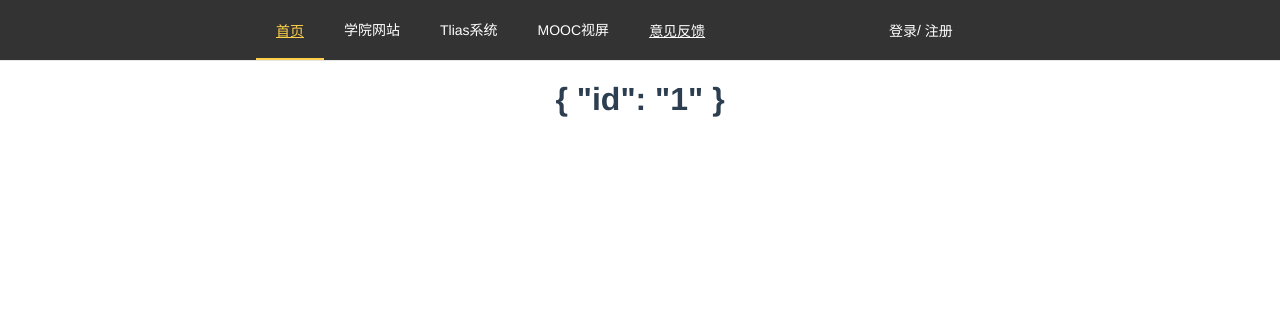
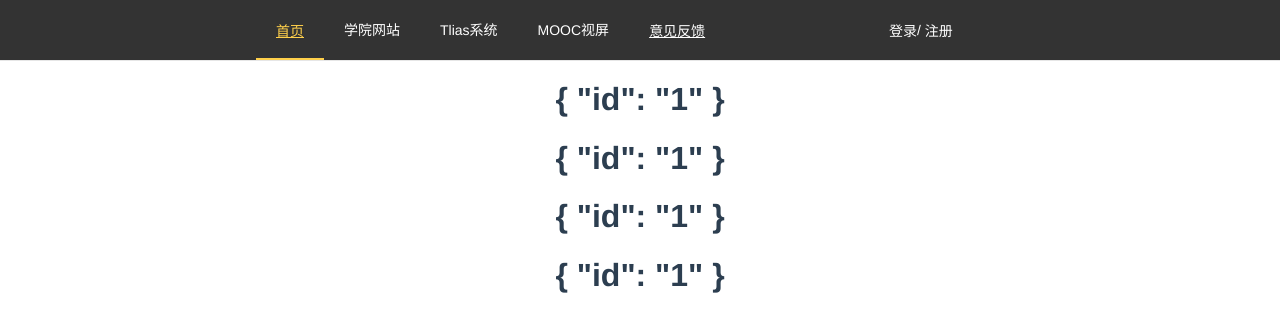
Before and after one commit to liyihang/vue-frontPages, a Vue app: page /interviewdetail/1 in a window 1280 px wide. Shown: the top 332 px of the page. Built offline with nearby package versions, Linux system fonts and the light colour scheme.

Commit message:
detail page

```diff
--- a/src/components/exam.vue
+++ b/src/components/exam.vue
@@ -7,6 +7,7 @@
           <h3>
             <i class="el-icon-edit"></i>选择题
           </h3>
+
         </el-divider>
       </div>
       <div class="exam-title">
--- a/src/components/interviewDetail.vue
+++ b/src/components/interviewDetail.vue
@@ -2,6 +2,9 @@
   <div>
     <!-- 固定头部 -->
     <exam-header></exam-header>
+    <h1>{{$route.params}}</h1>
+    <h1>{{$route.params}}</h1>
+    <h1>{{$route.params}}</h1>
     <h1>{{$route.params}}</h1>
   </div>
 </template>
```
